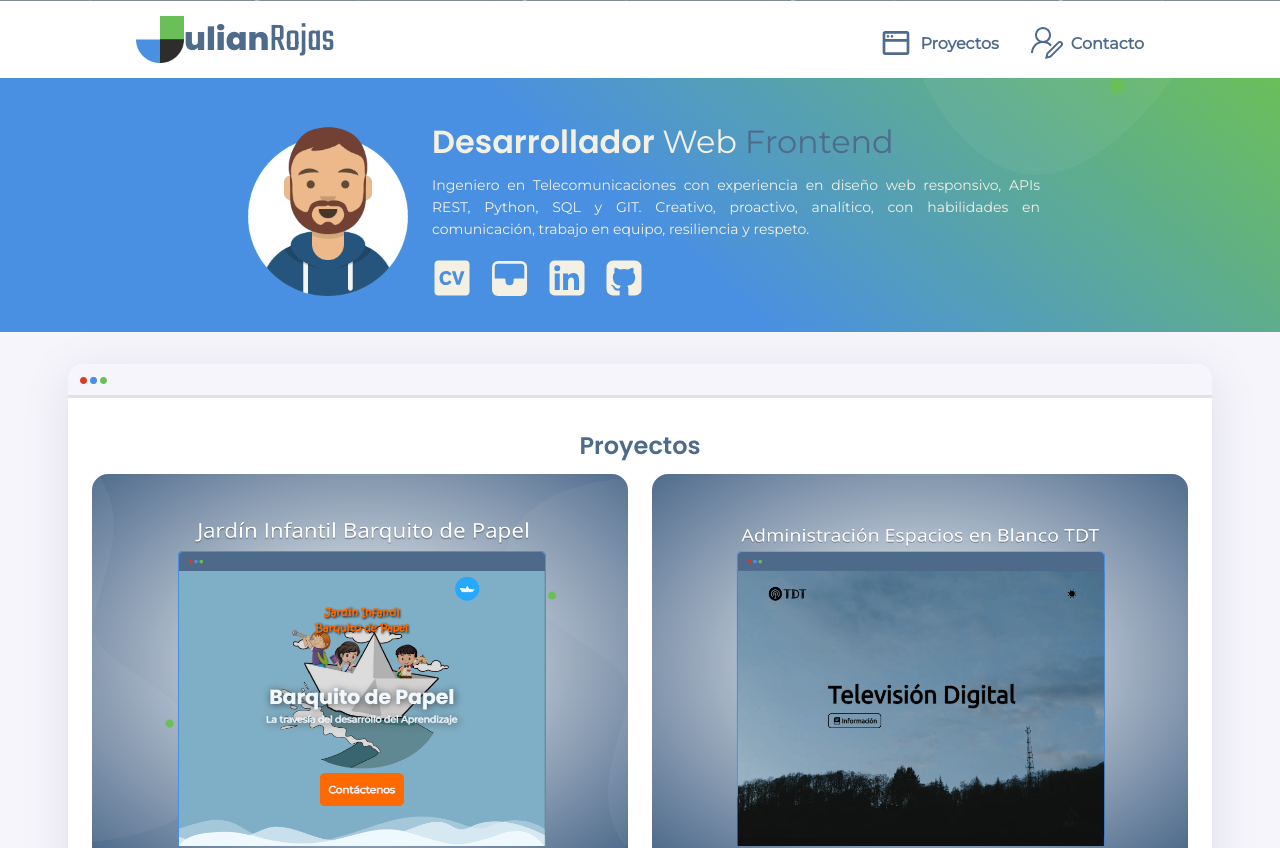
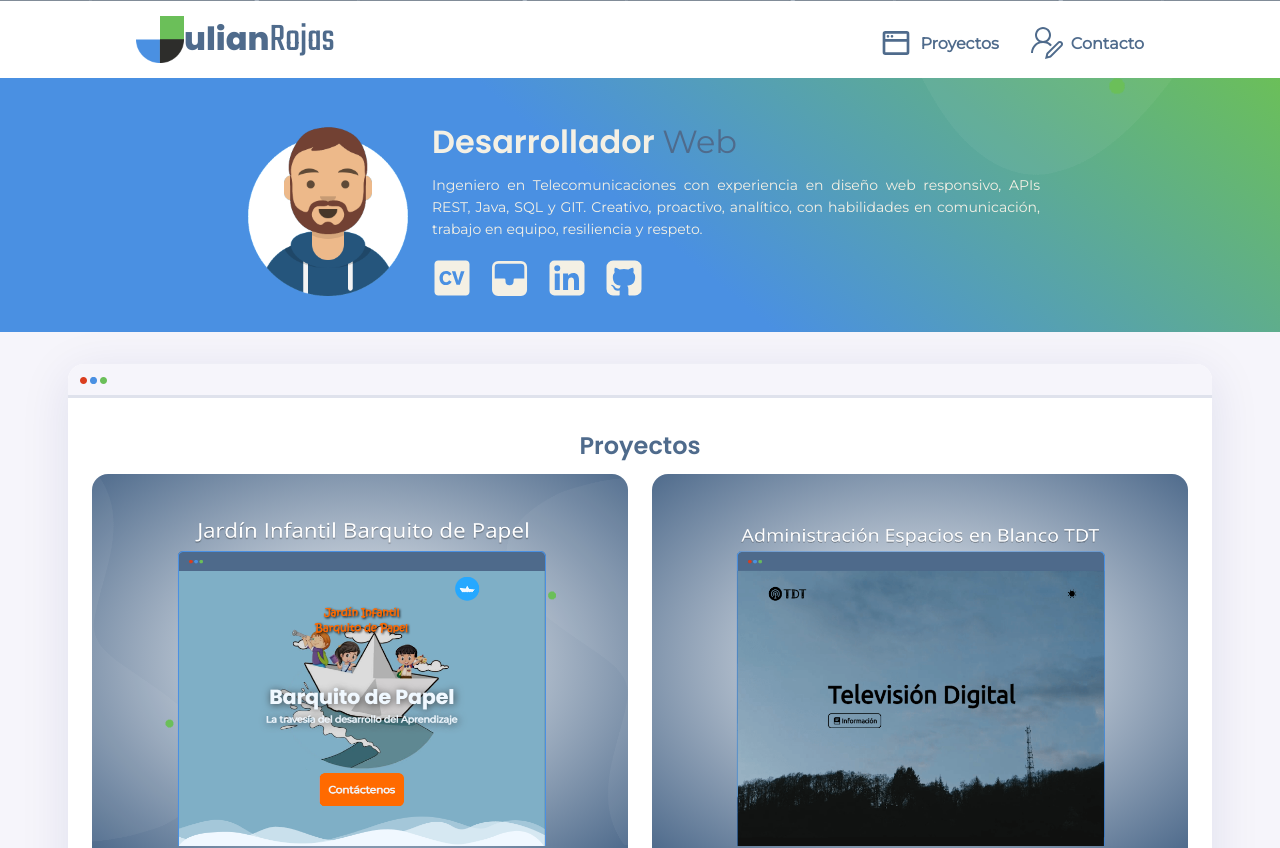
Before and after one commit to Julian-D-Rojas/portfolio, a React (Vite) app: page / in a window 1280 px wide. Shown: the top 848 px of the page. Built offline with nearby package versions, Linux system fonts and the light colour scheme.

Commit message:
update CV

```diff
--- a/src/components/Porfile.jsx
+++ b/src/components/Porfile.jsx
@@ -57,12 +57,12 @@ export const Porfile = () => {
             </figure>
             <div className='div-Porfile--flex'>
               <h3 className='h3-Porfile'>
-                Desarrollador <span>Web</span>{' '}
-                <span className='blackColor'>Frontend</span>{' '}
+                Desarrollador <span></span>{' '}
+                <span className='blackColor'>Web</span>{' '}
               </h3>
               <p className='p-Porfile'>
                 Ingeniero en Telecomunicaciones con experiencia en diseño web
-                responsivo, APIs REST, Python, SQL y GIT. Creativo, proactivo,
+                responsivo, APIs REST, Java, SQL y GIT. Creativo, proactivo,
                 analítico, con habilidades en comunicación, trabajo en equipo,
                 resiliencia y respeto.
               </p>
```
Also changed, not shown: 1 other file (tests, documents, lock files or other folders).
